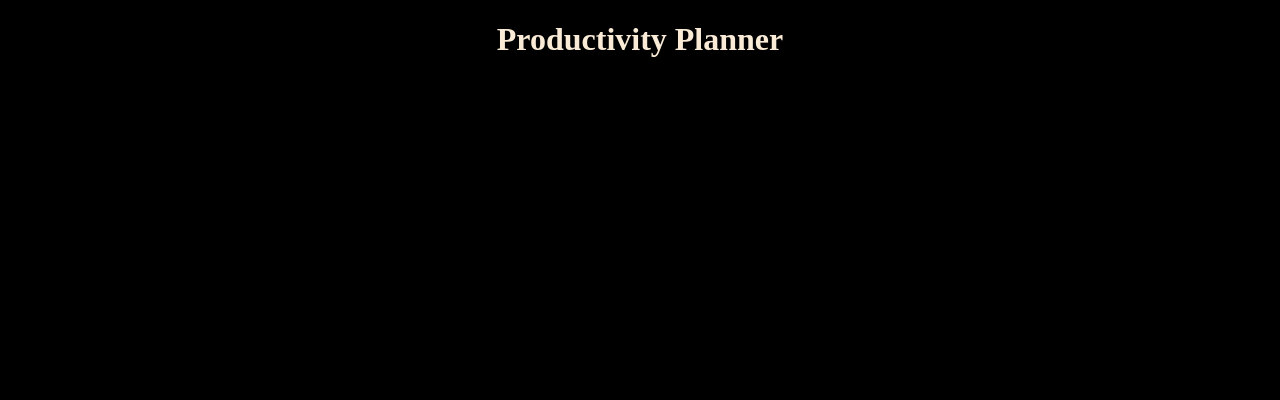
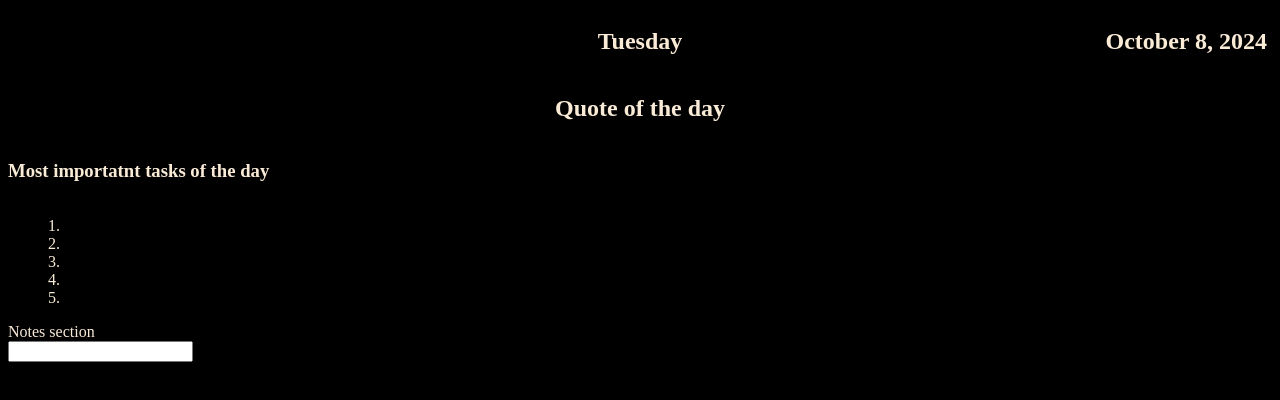
Before and after one commit to donnol87/productivityPlanner, a plain HTML site: page index.html in a window 1280 px wide. Drawn offline with Linux system fonts and the light colour scheme.

Commit message:
added more style to css, date and day to js and more items to layout of index page

```diff
--- a/app.js
+++ b/app.js
@@ -1 +1,23 @@
-alert("hello");
+// Get the current date
+const today = new Date();
+
+// Array of weekday names
+const weekdays = ['Sunday', 'Monday', 'Tuesday', 'Wednesday', 'Thursday', 'Friday', 'Saturday'];
+
+// Get the current day of the week as a number (0 for Sunday, 6 for Saturday)
+const dayOfWeek = today.getDay();
+
+// Find the h2 element with the id 'day-of-week' and update its content
+document.getElementById('day-of-week').textContent = weekdays[dayOfWeek];
+
+// Get the current date
+const todayDate = new Date();
+
+// Options for formatting the date (e.g., October 8, 2024)
+const options = { year: 'numeric', month: 'long', day: 'numeric' };
+
+// Format the date using toLocaleDateString for the desired format
+const formattedDate = today.toLocaleDateString(undefined, options);
+
+// Find the h2 element with the id 'today-date' and update its content
+document.getElementById('today-date').textContent = formattedDate;
--- a/index.html
+++ b/index.html
@@ -9,8 +9,27 @@
 </head>
 
 <body>
+    <section class="header">
+        <h2 class="item-center" id="day-of-week">Day of the week</h2>
+        <h2 class="item-right" id="today-date">Today's date to the right</h2>
+    </section>
 
-    <h1>Productivity Planner</h1>
+    <h2>Quote of the day</h2>
+
+    <section class="main">
+        <h3>Most importatnt tasks of the day</h3>
+        <ol>
+            <li></li>
+            <li></li>
+            <li></li>
+            <li></li>
+            <li></li>
+        </ol>
+
+        <form action="">Notes section</form>
+        <input type="text">
+    </section>
+
     <script src="app.js"></script>
 </body>
 
--- a/style.css
+++ b/style.css
@@ -1,8 +1,39 @@
 body {
     background-color: black;
-}
-
-h1 {
     text-align: center;
     color: antiquewhite;
 }
+
+h2 {
+    text-align: center;
+}
+
+.header {
+    display: flex;
+    align-items: center;
+    justify-content: space-between;
+    position: relative;
+}
+
+ol {
+    text-align: center;
+    list-style-position: inside;
+}
+
+.item-center {
+    position: absolute;
+    left: 50%;
+    transform: translateX(-50%);
+    text-align: center;
+}
+
+.item-right {
+    margin-left: auto;
+    padding-right: 5px;
+}
+
+.main {
+    display: flex;
+    flex-direction: column;
+    align-items: flex-start;
+}
```
